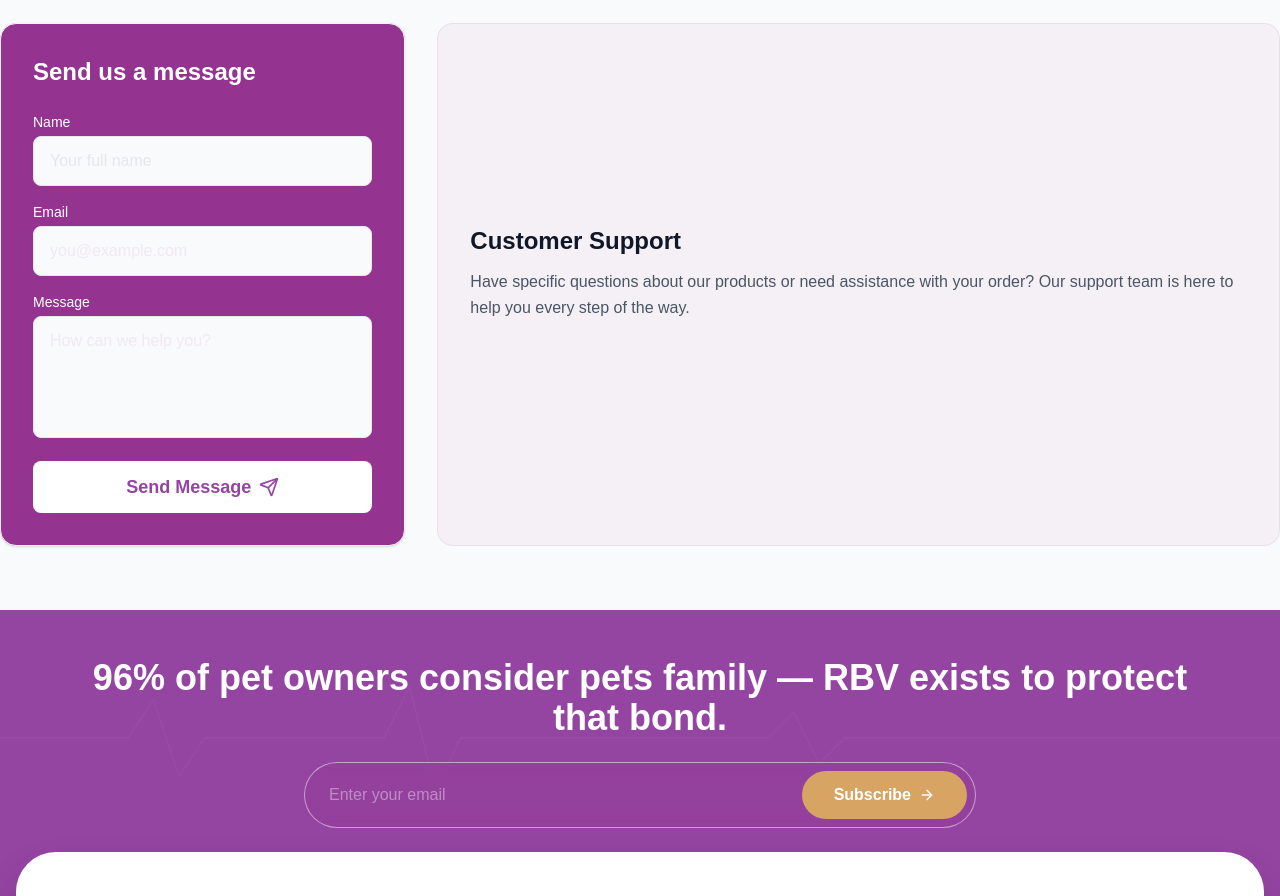
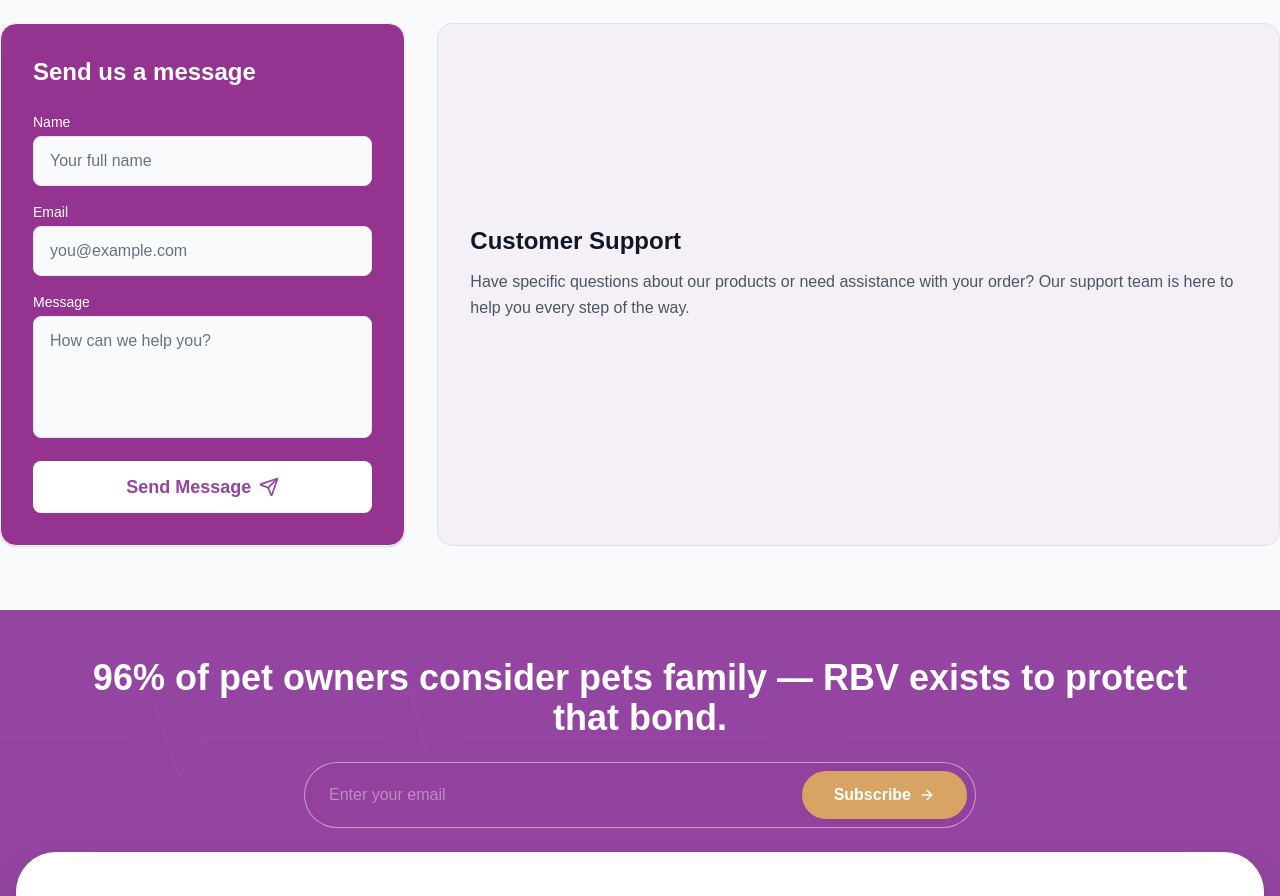
Before and after one commit to ManupriyaNagar/rbvets, a Next.js app: page /product in a window 1280 px wide. Shown: the part 900-1796 px from the top of the page. Built offline with nearby package versions, Linux system fonts and the light colour scheme; a web font is replaced by a local one.

Commit message:
second changes

```diff
--- a/src/app/page.tsx
+++ b/src/app/page.tsx
@@ -28,7 +28,6 @@ export default function Home() {
       <Banner />
       <Petamour />
       <DealsSection />
-
       <Feedback />
     </div>
   );
--- a/src/components/DealsSection.jsx
+++ b/src/components/DealsSection.jsx
@@ -45,7 +45,7 @@ const deals = [
         hoverimg: "/fop/5.png",
         title: "Bone & Joint Syrup",
         paragraph: "lorem ipsum dolor sit amet consectetur adipisicing elit",
-        link: "/product?service=Bone+&+Joint+Syrup",
+        link: "/product?service=Bone+%26+Joint+Syrup",
     },
     {
         id: 6,
@@ -53,7 +53,7 @@ const deals = [
         hoverimg: "/fop/6.png",
         title: "Skin & Coat Syrup",
         paragraph: "lorem ipsum dolor sit amet consectetur adipisicing elit",
-        link: "/product?service=Skin+&+Coat+Syrup",
+        link: "/product?service=Skin+%26+Coat+Syrup",
     }
 ];
 
--- a/src/components/Footer.tsx
+++ b/src/components/Footer.tsx
@@ -99,6 +99,8 @@ export default function Footer() {
                                     { label: "Entrovet Sachets", href: "/product?service=Entrovet+Sachets" },
                                     { label: "RehydraPet Sachets", href: "/product?service=RehydraPet+Sachets" },
                                     { label: "Liver Med", href: "/product?service=Liver+Med" },
+                                    { label: "Bone & Joint Syrup", href: "/product?service=Bone+%26+Joint+Syrup" },
+                                    { label: "Skin & Coat Syrup", href: "/product?service=Skin+%26+Coat+Syrup" },
                                 ]}
                             />
                         </div>
--- a/src/components/Products/FormSection.jsx
+++ b/src/components/Products/FormSection.jsx
@@ -18,7 +18,7 @@ export default function FormSection() {
                                 <input
                                     type="text"
                                     placeholder="Your full name"
-                                    className="text-gray-300 w-full px-4 py-3 rounded-lg bg-gray-50 border border-gray-200 focus:border-[#9444A1] focus:ring-1 focus:ring-[#9444A1] outline-none transition-all"
+                                    className="text-black placeholder:text-gray-500 w-full px-4 py-3 rounded-lg bg-gray-50 border border-gray-200 focus:border-[#9444A1] focus:ring-1 focus:ring-[#9444A1] outline-none transition-all"
                                 />
                             </div>
                             <div>
@@ -26,7 +26,7 @@ export default function FormSection() {
                                 <input
                                     type="email"
                                     placeholder="you@example.com"
-                                    className="w-full px-4 py-3 rounded-lg bg-gray-50 border border-gray-200 focus:border-[#9444A1] focus:ring-1 focus:ring-[#9444A1] outline-none transition-all"
+                                    className="text-black placeholder:text-gray-500 w-full px-4 py-3 rounded-lg bg-gray-50 border border-gray-200 focus:border-[#9444A1] focus:ring-1 focus:ring-[#9444A1] outline-none transition-all"
                                 />
                             </div>
                             <div>
@@ -34,7 +34,7 @@ export default function FormSection() {
                                 <textarea
                                     rows={4}
                                     placeholder="How can we help you?"
-                                    className="w-full px-4 py-3 rounded-lg bg-gray-50 border border-gray-200 focus:border-[#9444A1] focus:ring-1 focus:ring-[#9444A1] outline-none transition-all resize-none"
+                                    className="text-black placeholder:text-gray-500 w-full px-4 py-3 rounded-lg bg-gray-50 border border-gray-200 focus:border-[#9444A1] focus:ring-1 focus:ring-[#9444A1] outline-none transition-all resize-none"
                                 />
                             </div>
                             <button className="w-full bg-white text-[#9444A1] font-extrabold py-3 rounded-lg text-lg transition-colors flex items-center justify-center gap-2">
```
